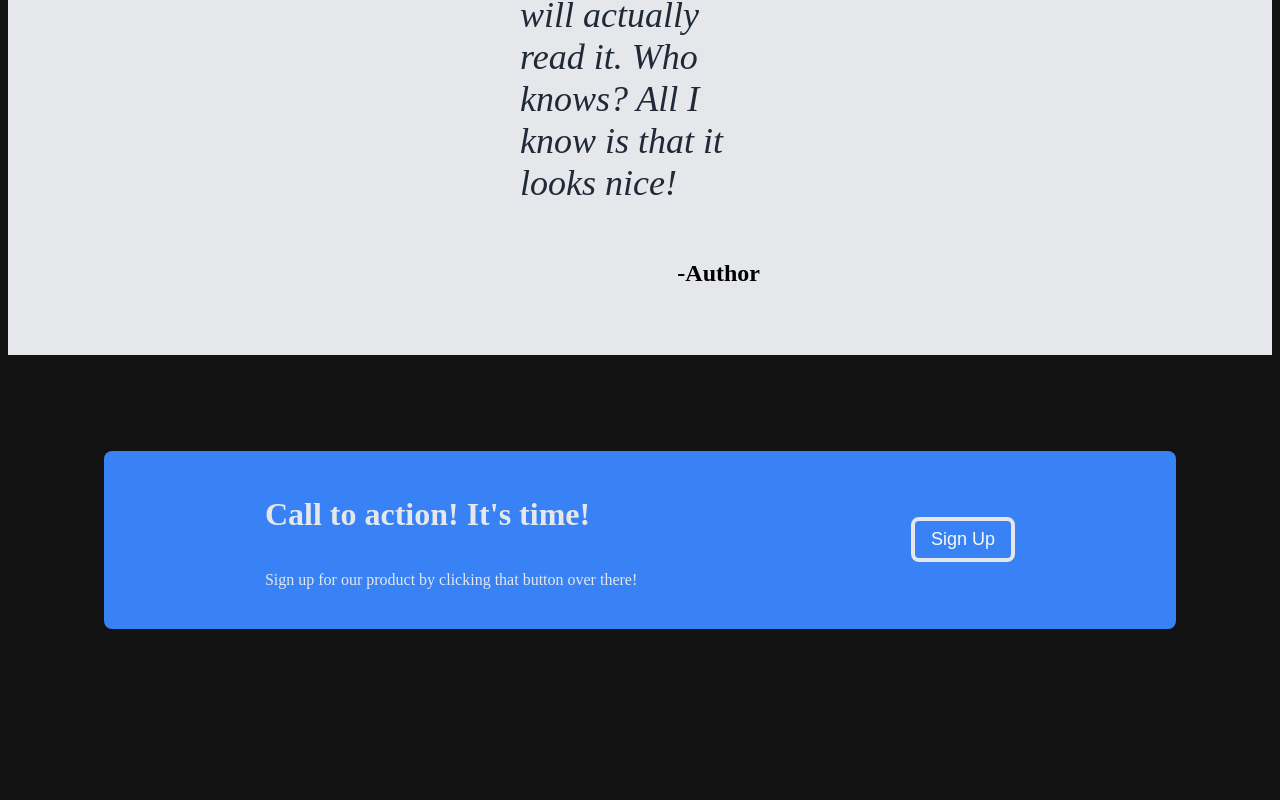
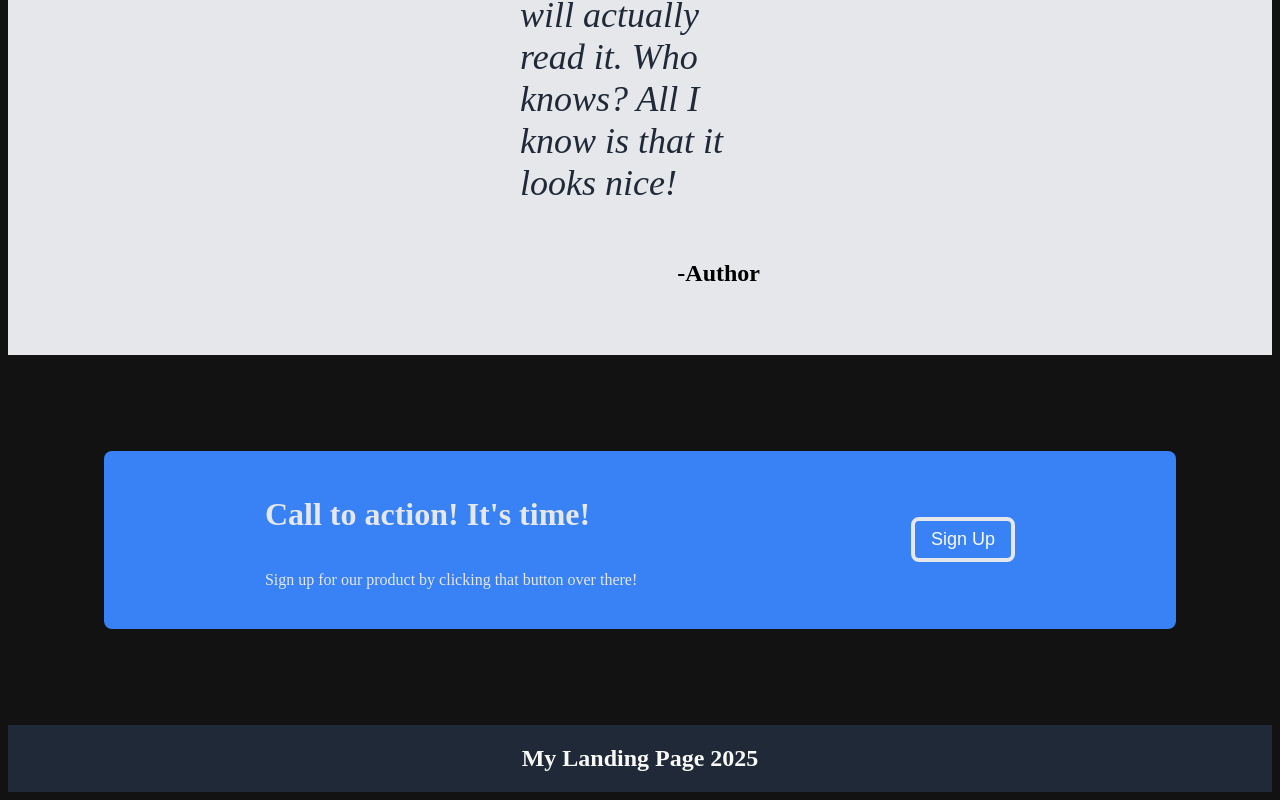
Before and after one commit to ScottConley/oplandingpage, a plain HTML site: page index.html in a window 1280 px wide. Shown: the part 1433-2233 px from the top of the page. Before the commit the page ends 2166 px from the top, so only its background shows below. Drawn offline with Linux system fonts and the light colour scheme.

Commit message:
landing page finished!

```diff
--- a/index.html
+++ b/index.html
@@ -84,5 +84,11 @@
             <button id="ctaButton" class="btn btn-primary">Sign Up</button>
         </div>
     </div>
+
+    <div class="footer">
+        <div class="fText">
+            <h2>My Landing Page 2025</h2>
+        </div>
+    </div>
 </body>
 </html>
--- a/styles/style.css
+++ b/styles/style.css
@@ -192,3 +192,10 @@ color: #3882f6;
     border-radius: 8px;
     border-color: #e5e7eb;
 }
+
+.footer {
+    background-color: #1f2937;
+    color: #f9faf8;
+    display: flex;
+    justify-content: space-around;
+}
```
